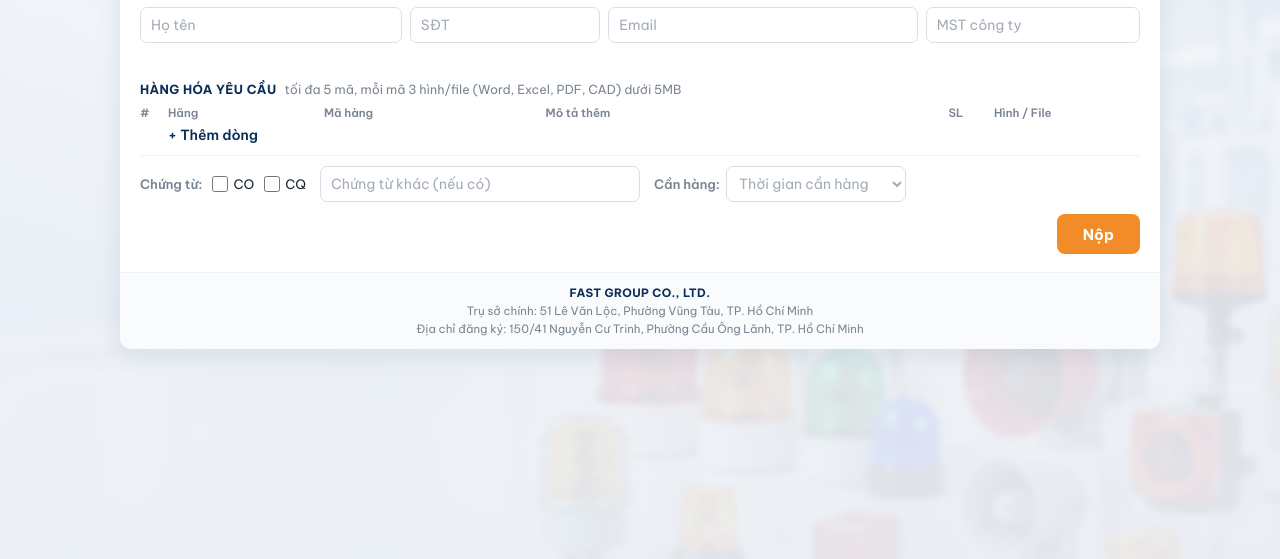
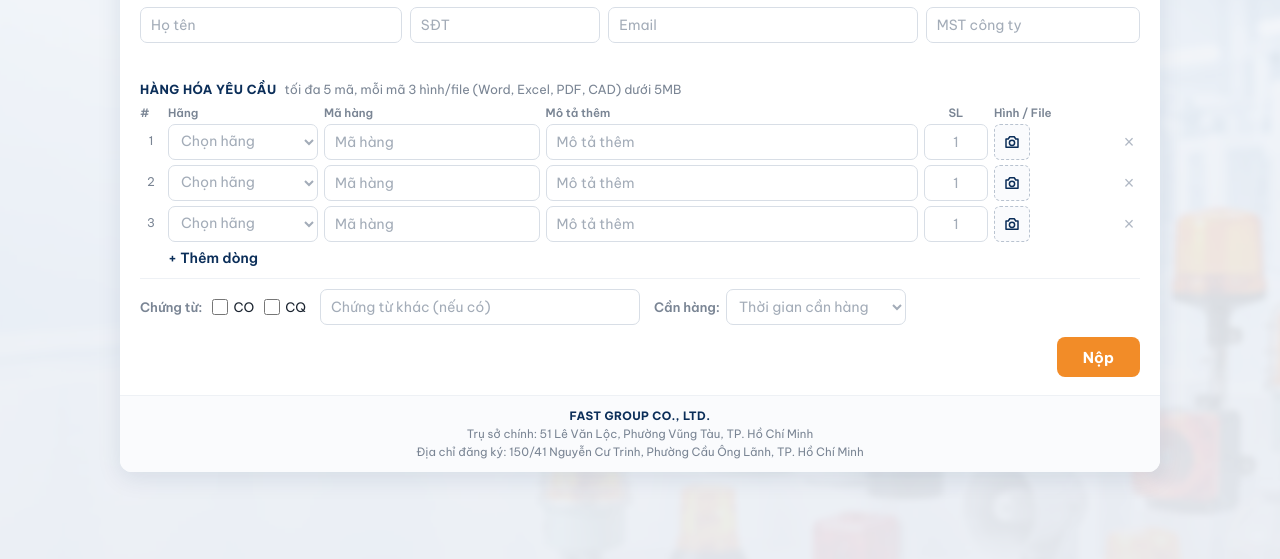
Before and after one commit to minhduckkt/fastgroup.baogia, a plain HTML site: page index.html in a window 1280 px wide. Shown: the part 105-664 px from the top of the page. Drawn offline with Linux system fonts and the light colour scheme.

Commit message:
Them 44 hang theo nhom tu fastgroup.vn, muc Khac, sua xung dot merge
- O Hang chia 5 nhom giong trang brands.html (Rosemount, Emerson, TESCOM, Fisher, Siemens, Schneider...)
- Chon Khac thi o Mo ta goi y ghi ten hang
- Go dau xung dot merge lam hong script, giu ban co che do nhap ho

Co-Authored-By: Claude Opus 5.5 <noreply@anthropic.com>

```diff
--- a/index.html
+++ b/index.html
@@ -213,8 +213,18 @@
 <script>
 /* ===== CẤU HÌNH ===== */
 const API_URL = 'https://script.google.com/macros/s/AKfycbw7re27S93UEOSWlLqJHOKzGSKJ8sK3ELOVxeNULKLLkmNG9GeeHRFcgCZpU1shVZbnMQ/exec';
-const BRANDS = ['Crouzet', 'GESTRA', 'GF Piping Systems', 'Hansford Sensors', 'Herion', 'KACON', 'Markal',
-                'Norgren', 'Plastigauge', 'Qlight', 'Rheintacho', 'Tempil', 'W.E.St.', 'Khác'];
+// Hãng theo nhóm, giống trang fastgroup.vn/brands.html. Thêm hãng: thêm tên vào đúng nhóm. "Khác" luôn ở cuối.
+const BRAND_GROUPS = [
+  ['Đo lường & Kiểm tra NDT', ['Diffu-Therm', 'Hansford Sensors', 'Magnaflux', 'Plastigauge', 'SONOTEC', 'WIKA']],
+  ['Van & Kiểm soát lưu chất', ['ASCO', 'Balon Valve', 'Fisher', 'Flygt', 'GESTRA', 'GF Piping Systems',
+                                'Honeywell', 'Rotork', 'TESCOM']],
+  ['Tự động hóa & Khí nén – Thủy lực', ['AirTAC', 'Bosch Rexroth', 'Crouzet', 'Festo', 'Herion', 'HYDAC', 'KACON',
+                                        'Norgren', 'Rheintacho', 'SMC', 'W.E.St.']],
+  ['Điện & Đo lường quá trình', ['ABB', 'Eaton', 'Emerson', 'Endress+Hauser', 'Rosemount', 'Schneider Electric', 'Siemens']],
+  ['Tín hiệu, Bảo trì & Làm kín', ['Flexitallic', 'Frenzelit', 'Garlock', 'LA-CO', 'Lamons', 'Markal', 'Qlight',
+                                    'Sonel', 'SpotSee', 'Teadit', 'Tempil']]
+];
+const OTHER_BRAND = 'Khác';
 const MAX_ITEMS = 5, PICS_PER_ITEM = 3, START_ROWS = 3, IMG_MAX_PX = 1800;
 const MAX_FILE_MB = 5, MAX_TOTAL_MB = 20;          // mỗi file ≤ 5MB, cả RFQ ≤ 20MB
 // File ngoài hình được nhận (đuôi -> nhãn hiện trên ô). Thêm đuôi ở đây thì nhớ thêm cả trong Code.gs (FILE_TYPES)
@@ -298,13 +308,18 @@ function addRow() {
   el.innerHTML =
     '<span class="no"></span>' +
     '<select class="b" data-k="brand" required aria-label="Hãng"><option value="" disabled selected hidden>Chọn hãng</option>' +
-      BRANDS.map(b => '<option>' + esc(b) + '</option>').join('') + '</select>' +
+      BRAND_GROUPS.map(([g, list]) => '<optgroup label="' + esc(g) + '">' +
+        list.map(b => '<option>' + esc(b) + '</option>').join('') + '</optgroup>').join('') +
+      '<option value="' + OTHER_BRAND + '">Khác (ghi ở Mô tả)</option></select>' +
     '<input class="p" data-k="partNo" placeholder="Mã hàng" aria-label="Mã hàng">' +
     '<input class="d" data-k="desc" placeholder="Mô tả thêm" aria-label="Mô tả thêm">' +
     '<input class="qty" data-k="qty" inputmode="decimal" placeholder="1" aria-label="Số lượng">' +
     '<div class="pics"><label class="cam" title="Thêm hình hoặc file Word, Excel, PDF, CAD (tối đa 3, mỗi file dưới 5MB)">' + CAM +
       '<input type="file" accept="' + ACCEPT + '" multiple hidden></label></div>' +
     '<button type="button" class="del" title="Xóa dòng" aria-label="Xóa dòng">×</button>';
+  el.querySelector('select').onchange = e => {
+    el.querySelector('.d').placeholder = e.target.value === OTHER_BRAND ? 'Ghi tên hãng + mô tả' : 'Mô tả thêm';
+  };
   el.querySelector('input[type=file]').onchange = async e => {
     const bad = [];
     $('err').textContent = '';
@@ -455,10 +470,6 @@ function loadContact() {
   if (d.m) lookup();
 }
 
-<<<<<<< HEAD
-for (let i = 0; i < START_ROWS; i++) addRow();
-loadContact();
-=======
 /* ---- CHẾ ĐỘ NHẬP HỘ (Mr. Đức) – link .../?admin ---- */
 async function adminSave() {
   const name = $('name').value.trim(), phone = $('phone').value.trim(), email = $('email').value.trim(), d = mstDigits();
@@ -524,7 +535,6 @@ function initAdmin() {
 
 for (let i = 0; i < START_ROWS; i++) addRow();
 if (ADMIN) initAdmin(); else loadContact();
->>>>>>> 1784b69c5f33c4e58a8f6107d4f4f0432d3ab902
 </script>
 </body>
 </html>
```
